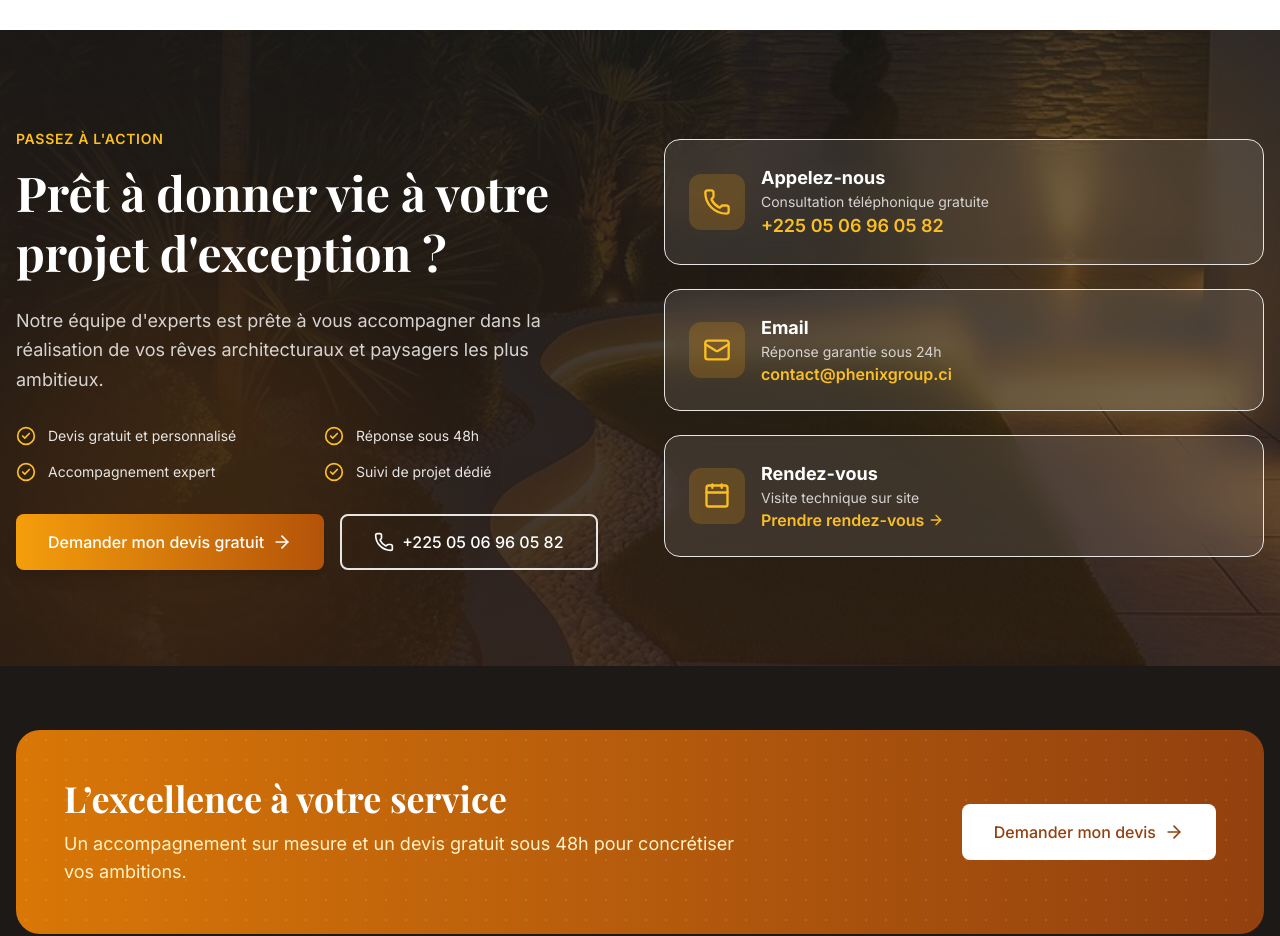
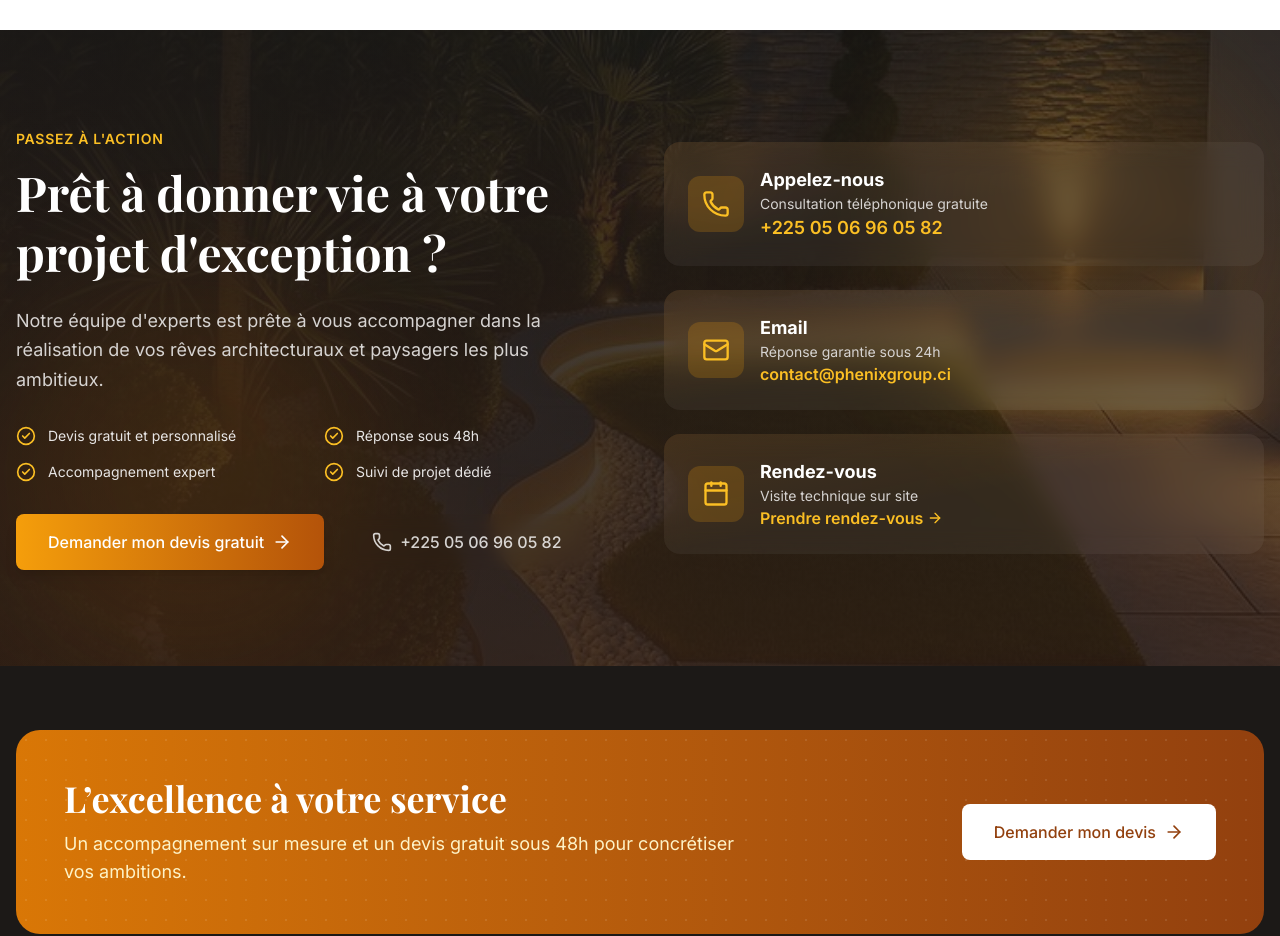
Before and after one commit to PATAWALA/PH-NIX-GROUP, a Next.js app: page / in a window 1280 px wide. Shown: the part 5320-6256 px from the top of the page. Built offline with nearby package versions, Linux system fonts and the light colour scheme; no server answers; the database is empty; a web font is replaced by a local one.

Commit message:
3 update

```diff
--- a/src/components/sections/CTA.tsx
+++ b/src/components/sections/CTA.tsx
@@ -66,7 +66,7 @@ export function CTASection() {
               ))}
             </div>
 
-            {/* CTA buttons */}
+            {/* CTA buttons – sans bordures */}
             <div className="flex flex-col sm:flex-row gap-4">
               <Link href="/contact">
                 <Button
@@ -79,9 +79,9 @@ export function CTASection() {
               </Link>
               <a href="tel:+2250506960582">
                 <Button
-                  variant="outline"
+                  variant="ghost"
                   size="lg"
-                  className="border-white/30 text-white hover:bg-white/10 hover:border-white/50"
+                  className="text-white/80 hover:text-white hover:bg-white/10 backdrop-blur-sm"
                   leftIcon={<Phone className="h-5 w-5" />}
                 >
                   +225 05 06 96 05 82
@@ -90,7 +90,7 @@ export function CTASection() {
             </div>
           </motion.div>
 
-          {/* Contact cards */}
+          {/* Contact cards – sans bordures, avec dégradé subtil */}
           <motion.div
             initial={{ opacity: 0, x: 30 }}
             whileInView={{ opacity: 1, x: 0 }}
@@ -99,8 +99,10 @@ export function CTASection() {
             className="space-y-6"
           >
             {/* Phone card */}
-            <div className="bg-white/10 backdrop-blur-md rounded-2xl p-6 border border-white/20 hover:bg-white/15 transition-all duration-300">
-              <div className="flex items-center gap-4">
+            <div className="relative bg-white/5 backdrop-blur-md rounded-2xl p-6 overflow-hidden group transition-all duration-300 hover:bg-white/10">
+              {/* Dégradé subtil en fond */}
+              <div className="absolute inset-0 bg-gradient-to-br from-amber-600/10 via-transparent to-transparent" />
+              <div className="relative flex items-center gap-4">
                 <div className="w-14 h-14 rounded-xl bg-amber-500/20 flex items-center justify-center flex-shrink-0">
                   <Phone className="h-7 w-7 text-amber-400" />
                 </div>
@@ -118,8 +120,9 @@ export function CTASection() {
             </div>
 
             {/* Email card */}
-            <div className="bg-white/10 backdrop-blur-md rounded-2xl p-6 border border-white/20 hover:bg-white/15 transition-all duration-300">
-              <div className="flex items-center gap-4">
+            <div className="relative bg-white/5 backdrop-blur-md rounded-2xl p-6 overflow-hidden group transition-all duration-300 hover:bg-white/10">
+              <div className="absolute inset-0 bg-gradient-to-br from-amber-600/10 via-transparent to-transparent" />
+              <div className="relative flex items-center gap-4">
                 <div className="w-14 h-14 rounded-xl bg-amber-500/20 flex items-center justify-center flex-shrink-0">
                   <Mail className="h-7 w-7 text-amber-400" />
                 </div>
@@ -137,8 +140,9 @@ export function CTASection() {
             </div>
 
             {/* Appointment card */}
-            <div className="bg-white/10 backdrop-blur-md rounded-2xl p-6 border border-white/20 hover:bg-white/15 transition-all duration-300">
-              <div className="flex items-center gap-4">
+            <div className="relative bg-white/5 backdrop-blur-md rounded-2xl p-6 overflow-hidden group transition-all duration-300 hover:bg-white/10">
+              <div className="absolute inset-0 bg-gradient-to-br from-amber-600/10 via-transparent to-transparent" />
+              <div className="relative flex items-center gap-4">
                 <div className="w-14 h-14 rounded-xl bg-amber-500/20 flex items-center justify-center flex-shrink-0">
                   <Calendar className="h-7 w-7 text-amber-400" />
                 </div>
```
